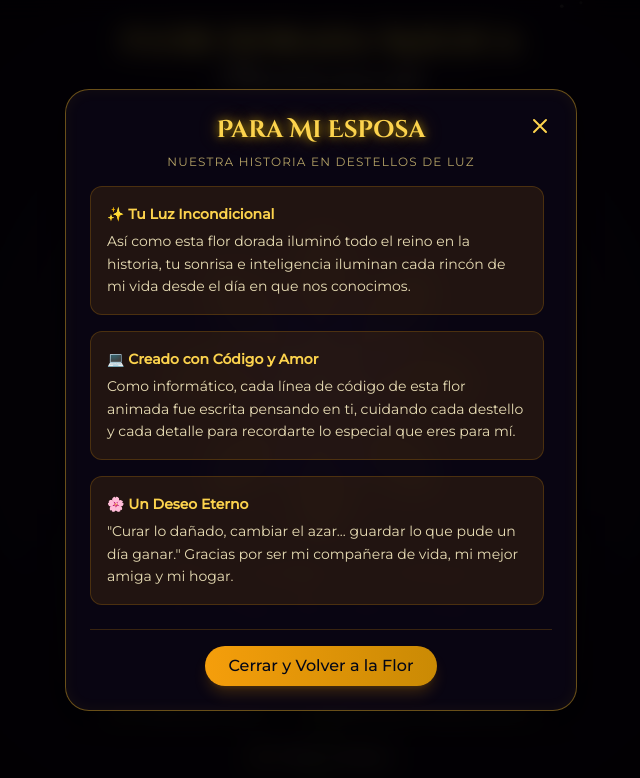
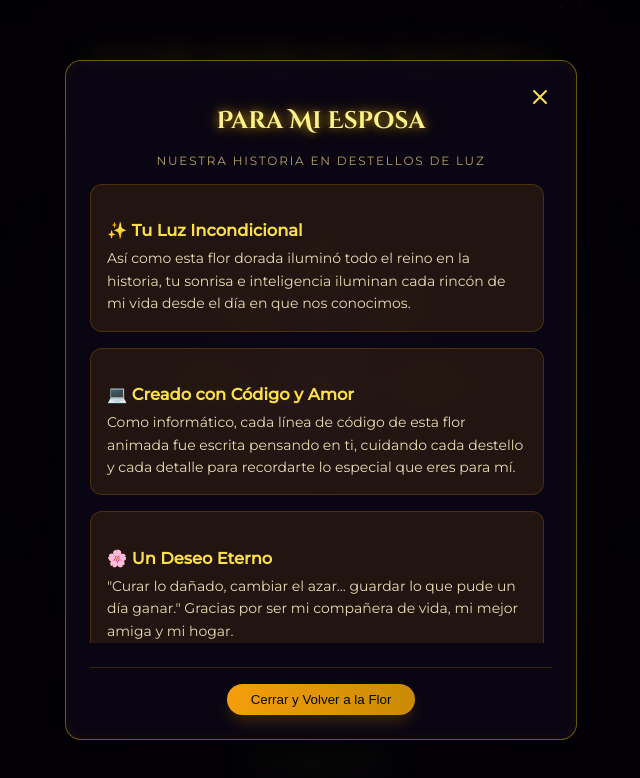
Before and after one commit to migi-sama/mi_bubu, a plain HTML site: page index.html in a window 1280 px wide. Both pictures are taken after a click on the button "Razones por las que te amo". Shown: the top 778 px of the page, without its empty margins (319-959 px from the left). Drawn offline with nearby package versions, Linux system fonts and the light colour scheme; animation ran at ten frames a second.

Commit message:
CSS local

```diff
--- a/index.html
+++ b/index.html
@@ -4,13 +4,14 @@
     <meta charset="UTF-8">
     <meta name="viewport" content="width=device-width, initial-scale=1.0">
     <title>Para Mi Amor - Flor Dorada Mágica</title>
-    <!-- Tailwind CSS CDN -->
-    <script src="https://cdn.tailwindcss.com"></script>
     <!-- Google Fonts -->
     <link rel="preconnect" href="https://fonts.googleapis.com">
     <link rel="preconnect" href="https://fonts.gstatic.com" crossorigin>
     <link href="https://fonts.googleapis.com/css2?family=Cinzel+Decorative:wght@600;700&family=Great+Vibes&family=Montserrat:wght@300;400;500&display=swap" rel="stylesheet">
     <style>
+        *, *::before, *::after {
+            box-sizing: border-box;
+        }
         body {
             margin: 0;
             padding: 0;
@@ -19,6 +20,14 @@
             font-family: 'Montserrat', sans-serif;
             user-select: none;
             -webkit-user-select: none;
+            color: white;
+            height: 100vh;
+            width: 100vw;
+            display: flex;
+            flex-direction: column;
+            justify-content: space-between;
+            align-items: center;
+            position: relative;
         }
 
         .font-cinzel {
@@ -29,12 +38,11 @@
             font-family: 'Great Vibes', cursive;
         }
 
-        /* Gradient background with subtle radial glow behind flower */
+        /* Background & Glow */
         .bg-magic {
             background: radial-gradient(circle at center, #1b0c2e 0%, #0d0417 50%, #030107 100%);
         }
 
-        /* Text glow effect */
         .text-glow {
             text-shadow: 0 0 10px rgba(255, 215, 0, 0.6), 0 0 20px rgba(255, 165, 0, 0.4);
         }
@@ -43,16 +51,17 @@
             text-shadow: 0 0 8px rgba(255, 230, 150, 0.4);
         }
 
-        /* Glassmorphism styling for cards */
+        /* Glassmorphism styling */
         .glass-panel {
             background: rgba(15, 8, 28, 0.65);
             backdrop-filter: blur(12px);
             -webkit-backdrop-filter: blur(12px);
             border: 1px solid rgba(255, 215, 0, 0.2);
             box-shadow: 0 8px 32px 0 rgba(0, 0, 0, 0.5), inset 0 0 15px rgba(255, 215, 0, 0.05);
+            border-radius: 1rem;
         }
 
-        /* Custom scrollbars */
+        /* Custom Scrollbar */
         ::-webkit-scrollbar {
             width: 6px;
         }
@@ -66,66 +75,173 @@
         ::-webkit-scrollbar-thumb:hover {
             background: rgba(255, 215, 0, 0.6);
         }
+
+        /* Layout Helpers */
+        .absolute-canvas {
+            position: absolute;
+            inset: 0;
+            width: 100%;
+            height: 100%;
+        }
+        .pointer-none { pointer-events: none; }
+
+        header {
+            position: relative;
+            z-index: 20;
+            width: 100%;
+            padding: 1.5rem;
+            display: flex;
+            flex-direction: column;
+            align-items: center;
+            pointer-events: none;
+        }
+
+        #touchHint {
+            position: absolute;
+            top: 50%;
+            left: 50%;
+            transform: translate(-50%, -50%);
+            z-index: 20;
+            pointer-events: none;
+            transition: opacity 1000ms ease;
+            opacity: 0.8;
+            display: flex;
+            flex-direction: column;
+            align-items: center;
+        }
+
+        @keyframes ping {
+            0% { transform: scale(1); opacity: 1; }
+            75%, 100% { transform: scale(2); opacity: 0; }
+        }
+        .animate-ping-custom {
+            animation: ping 1.5s cubic-bezier(0, 0, 0.2, 1) infinite;
+        }
+
+        footer {
+            position: relative;
+            z-index: 20;
+            width: 100%;
+            padding: 1rem 1.5rem 1.5rem 1.5rem;
+            display: flex;
+            flex-direction: column;
+            align-items: center;
+        }
+
+        .btn-magic {
+            background: rgba(15, 8, 28, 0.65);
+            backdrop-filter: blur(12px);
+            border: 1px solid rgba(255, 215, 0, 0.3);
+            color: #fde68a;
+            padding: 0.5rem 1rem;
+            border-radius: 0.75rem;
+            font-size: 0.875rem;
+            display: flex;
+            align-items: center;
+            gap: 0.5rem;
+            cursor: pointer;
+            transition: all 0.3s ease;
+        }
+        .btn-magic:hover {
+            background: rgba(255, 165, 0, 0.2);
+            border-color: rgba(255, 215, 0, 0.6);
+        }
+        .btn-magic:active {
+            transform: scale(0.95);
+        }
+
+        /* Modal styling */
+        .modal-overlay {
+            position: fixed;
+            inset: 0;
+            z-index: 50;
+            background: rgba(0, 0, 0, 0.8);
+            backdrop-filter: blur(12px);
+            display: flex;
+            align-items: center;
+            justify-content: center;
+            padding: 1rem;
+            opacity: 0;
+            pointer-events: none;
+            transition: opacity 0.3s ease;
+        }
+        .modal-overlay.active {
+            opacity: 1;
+            pointer-events: auto;
+        }
+        .modal-box {
+            max-width: 32rem;
+            width: 100%;
+            padding: 1.5rem;
+            position: relative;
+            border: 1px solid rgba(255, 215, 0, 0.4);
+            transform: scale(0.95);
+            transition: transform 0.3s ease;
+            max-height: 85vh;
+            display: flex;
+            flex-direction: column;
+        }
+        .modal-overlay.active .modal-box {
+            transform: scale(1);
+        }
     </style>
 </head>
-<body class="bg-magic h-screen w-screen flex flex-col justify-between items-center relative overflow-hidden text-white">
+<body class="bg-magic">
 
     <!-- Canvas para el fondo de estrellas y orbes de luz -->
-    <canvas id="bgCanvas" class="absolute inset-0 z-0 pointer-events-none"></canvas>
+    <canvas id="bgCanvas" class="absolute-canvas pointer-none" style="z-index: 0;"></canvas>
 
     <!-- Canvas interactivo principal de la flor de Rapunzel -->
-    <canvas id="flowerCanvas" class="absolute inset-0 z-10 cursor-pointer"></canvas>
+    <canvas id="flowerCanvas" class="absolute-canvas" style="z-index: 10; cursor: pointer;"></canvas>
 
     <!-- UI Overlay: Encabezado -->
-    <header class="relative z-20 top-0 left-0 w-full p-6 flex flex-col items-center pointer-events-none">
-        <h1 class="font-cinzel text-xl sm:text-3xl text-amber-200 tracking-wider text-glow text-center opacity-90">
+    <header>
+        <h1 class="font-cinzel" style="font-size: clamp(1.25rem, 3vw, 2rem); color: #fef08a; letter-spacing: 0.1em; text-shadow: 0 0 10px rgba(255, 215, 0, 0.6); text-align: center; opacity: 0.9;">
             Flor Dorada Mágica
         </h1>
-        <p class="font-vibe text-2xl sm:text-3xl text-amber-100 text-glow-subtle mt-1 text-center">
+        <p class="font-vibe text-glow-subtle" style="font-size: clamp(1.5rem, 4vw, 2.25rem); color: #fef9c3; margin-top: 0.25rem; text-align: center;">
             Para la luz de mi vida
         </p>
     </header>
 
-    <!-- Indicador de interacción central / Tutorial leve -->
-    <div id="touchHint" class="absolute top-1/2 left-1/2 transform -translate-x-1/2 -translate-y-1/2 z-20 pointer-events-none transition-opacity duration-1000 opacity-80 flex flex-col items-center">
-        <div class="w-12 h-12 rounded-full border border-amber-300/40 flex items-center justify-center animate-ping mb-2">
-            <div class="w-4 h-4 rounded-full bg-amber-300/70"></div>
+    <!-- Indicador de interacción central -->
+    <div id="touchHint">
+        <div style="width: 3rem; height: 3rem; border-radius: 9999px; border: 1px solid rgba(253, 230, 138, 0.4); display: flex; align-items: center; justify-content: center; margin-bottom: 0.5rem;" class="animate-ping-custom">
+            <div style="width: 1rem; height: 1rem; border-radius: 9999px; background-color: rgba(253, 230, 138, 0.7);"></div>
         </div>
-        <p class="text-xs text-amber-200/80 tracking-widest uppercase font-light bg-black/40 px-3 py-1 rounded-full backdrop-blur-sm border border-amber-500/20">
+        <p style="font-size: 0.75rem; color: rgba(253, 230, 138, 0.8); letter-spacing: 0.15em; text-transform: uppercase; background: rgba(0,0,0,0.4); padding: 0.25rem 0.75rem; border-radius: 9999px; backdrop-filter: blur(4px); border: 1px solid rgba(245, 158, 11, 0.2);">
             Toca la flor para desbloquear su magia
         </p>
     </div>
 
-    <!-- UI Overlay: Panel Inferior con Canción / Poema y Navegación de secciones -->
-    <footer class="relative z-20 bottom-0 left-0 w-full p-4 sm:p-6 flex flex-col items-center">
-        <!-- Letra de la canción / Poema interactivo -->
-        <div class="glass-panel p-4 sm:p-5 rounded-2xl max-w-lg w-full mb-4 text-center transition-all duration-500 hover:border-amber-400/40">
-            <p id="lyricText" class="font-vibe text-2xl sm:text-3xl text-amber-200 text-glow leading-relaxed">
+    <!-- UI Overlay: Panel Inferior con Canción / Poema y Botones -->
+    <footer>
+        <div class="glass-panel" style="padding: 1.25rem; max-width: 32rem; width: 100%; margin-bottom: 1rem; text-align: center; transition: all 0.5s ease;">
+            <p id="lyricText" class="font-vibe text-glow" style="font-size: clamp(1.25rem, 3vw, 1.875rem); color: #fef08a; line-height: 1.4;">
                 "Flor que da fulgor, con tu brillo fiel...<br>vuelve el tiempo atrás, traeme lo que fue."
             </p>
-            <p class="text-[10px] sm:text-xs text-amber-300/60 uppercase tracking-widest mt-2 font-medium">
+            <p style="font-size: 0.7rem; color: rgba(253, 230, 138, 0.6); text-transform: uppercase; letter-spacing: 0.15em; margin-top: 0.5rem; font-weight: 500;">
                 — Enredados / Tangled —
             </p>
         </div>
 
-        <!-- Botones de Acción / Futuras Secciones -->
-        <div class="flex flex-wrap justify-center gap-3 max-w-md w-full">
-            <button onclick="toggleSound()" id="soundBtn" class="glass-panel px-4 py-2 rounded-xl text-xs sm:text-sm text-amber-200 flex items-center gap-2 hover:bg-amber-500/20 active:scale-95 transition-all duration-300 border-amber-400/30">
-                <svg id="soundIcon" xmlns="http://www.w3.org/2000/svg" class="h-4 w-4 text-amber-300" fill="none" viewBox="0 0 24 24" stroke="currentColor">
+        <div style="display: flex; flex-wrap: wrap; justify-content: center; gap: 0.75rem; max-width: 28rem; width: 100%;">
+            <button onclick="toggleSound()" id="soundBtn" class="btn-magic">
+                <svg id="soundIcon" xmlns="http://www.w3.org/2000/svg" style="height: 1rem; width: 1rem; color: #fde047;" fill="none" viewBox="0 0 24 24" stroke="currentColor">
                     <path stroke-linecap="round" stroke-linejoin="round" stroke-width="2" d="M15.536 8.464a5 5 0 010 7.072m2.828-9.9a9 9 0 010 12.728M5.586 15H4a1 1 0 01-1-1v-4a1 1 0 011-1h1.586l4.707-4.707C10.923 3.663 12 4.109 12 5v14c0 .891-1.077 1.337-1.707.707L5.586 15z" />
                 </svg>
                 <span id="soundText">Música de Fondo</span>
             </button>
 
-            <button onclick="openModal('lettersModal')" class="glass-panel px-4 py-2 rounded-xl text-xs sm:text-sm text-amber-200 flex items-center gap-2 hover:bg-amber-500/20 active:scale-95 transition-all duration-300 border-amber-400/30">
-                <svg xmlns="http://www.w3.org/2000/svg" class="h-4 w-4 text-amber-300" fill="none" viewBox="0 0 24 24" stroke="currentColor">
+            <button onclick="openModal('lettersModal')" class="btn-magic">
+                <svg xmlns="http://www.w3.org/2000/svg" style="height: 1rem; width: 1rem; color: #fde047;" fill="none" viewBox="0 0 24 24" stroke="currentColor">
                     <path stroke-linecap="round" stroke-linejoin="round" stroke-width="2" d="M4.318 6.318a4.5 4.5 0 000 6.364L12 20.364l7.682-7.682a4.5 4.5 0 00-6.364-6.364L12 7.636l-1.318-1.318a4.5 4.5 0 00-6.364 0z" />
                 </svg>
                 <span>Razones por las que te amo</span>
             </button>
 
-            <button onclick="triggerMagicalBurst()" class="glass-panel px-4 py-2 rounded-xl text-xs sm:text-sm text-amber-200 flex items-center gap-2 hover:bg-amber-500/20 active:scale-95 transition-all duration-300 border-amber-400/30">
-                <svg xmlns="http://www.w3.org/2000/svg" class="h-4 w-4 text-amber-300" fill="none" viewBox="0 0 24 24" stroke="currentColor">
+            <button onclick="triggerMagicalBurst()" class="btn-magic">
+                <svg xmlns="http://www.w3.org/2000/svg" style="height: 1rem; width: 1rem; color: #fde047;" fill="none" viewBox="0 0 24 24" stroke="currentColor">
                     <path stroke-linecap="round" stroke-linejoin="round" stroke-width="2" d="M5 3v4M3 5h4M6 17v4m-2-2h4m5-16l2.286 6.857L21 12l-5.714 2.143L13 21l-2.286-6.857L5 12l5.714-2.143L13 3z" />
                 </svg>
                 <span>Pedir un Deseo</span>
@@ -133,38 +249,37 @@
         </div>
     </footer>
 
-    <!-- Modal: Razones por las que te amo / Carta -->
-    <div id="lettersModal" class="fixed inset-0 z-50 bg-black/80 backdrop-blur-md flex items-center justify-center p-4 opacity-0 pointer-events-none transition-opacity duration-300">
-        <div class="glass-panel max-w-lg w-full p-6 rounded-3xl relative border border-amber-400/40 transform scale-95 transition-transform duration-300 max-h-[85vh] flex flex-col" id="modalContent">
-            <!-- Botón cerrar -->
-            <button onclick="closeModal('lettersModal')" class="absolute top-4 right-4 text-amber-300 hover:text-white p-2 rounded-full hover:bg-white/10 transition">
-                <svg xmlns="http://www.w3.org/2000/svg" class="h-6 w-6" fill="none" viewBox="0 0 24 24" stroke="currentColor">
+    <!-- Modal: Razones por las que te amo -->
+    <div id="lettersModal" class="modal-overlay">
+        <div class="glass-panel modal-box" id="modalContent">
+            <button onclick="closeModal('lettersModal')" style="position: absolute; top: 1rem; right: 1rem; color: #fde047; background: transparent; border: none; cursor: pointer; padding: 0.5rem; border-radius: 9999px; display: flex; align-items: center; justify-content: center; transition: background 0.2s;" onmouseover="this.style.background='rgba(255,255,255,0.1)'" onmouseout="this.style.background='transparent'">
+                <svg xmlns="http://www.w3.org/2000/svg" style="height: 1.5rem; width: 1.5rem;" fill="none" viewBox="0 0 24 24" stroke="currentColor">
                     <path stroke-linecap="round" stroke-linejoin="round" stroke-width="2" d="M6 18L18 6M6 6l12 12" />
                 </svg>
             </button>
 
-            <h2 class="font-cinzel text-2xl text-amber-300 text-glow text-center mb-2">Para Mi Esposa</h2>
-            <p class="text-xs text-center text-amber-200/70 mb-4 uppercase tracking-widest">Nuestra historia en destellos de luz</p>
+            <h2 class="font-cinzel text-glow" style="font-size: 1.5rem; color: #fef08a; text-align: center; margin-bottom: 0.25rem;">Para Mi Esposa</h2>
+            <p style="font-size: 0.75rem; text-align: center; color: rgba(253, 230, 138, 0.7); margin-bottom: 1rem; text-transform: uppercase; letter-spacing: 0.15em;">Nuestra historia en destellos de luz</p>
 
-            <div class="overflow-y-auto pr-2 space-y-4 text-amber-100/90 text-sm leading-relaxed flex-1">
-                <div class="p-4 rounded-xl bg-amber-500/10 border border-amber-500/20">
-                    <h3 class="font-semibold text-amber-300 mb-1">✨ Tu Luz Incondicional</h3>
-                    <p>Así como esta flor dorada iluminó todo el reino en la historia, tu sonrisa e inteligencia iluminan cada rincón de mi vida desde el día en que nos conocimos.</p>
+            <div style="overflow-y: auto; padding-right: 0.5rem; display: flex; flex-direction: column; gap: 1rem; color: rgba(254, 243, 199, 0.9); font-size: 0.875rem; line-height: 1.6; flex: 1;">
+                <div style="padding: 1rem; border-radius: 0.75rem; background: rgba(245, 158, 11, 0.1); border: 1px solid rgba(245, 158, 11, 0.2);">
+                    <h3 style="font-weight: 600; color: #fde047; margin-bottom: 0.25rem;">✨ Tu Luz Incondicional</h3>
+                    <p style="margin: 0;">Así como esta flor dorada iluminó todo el reino en la historia, tu sonrisa e inteligencia iluminan cada rincón de mi vida desde el día en que nos conocimos.</p>
                 </div>
 
-                <div class="p-4 rounded-xl bg-amber-500/10 border border-amber-500/20">
-                    <h3 class="font-semibold text-amber-300 mb-1">💻 Creado con Código y Amor</h3>
-                    <p>Como informático, cada línea de código de esta flor animada fue escrita pensando en ti, cuidando cada destello y cada detalle para recordarte lo especial que eres para mí.</p>
+                <div style="padding: 1rem; border-radius: 0.75rem; background: rgba(245, 158, 11, 0.1); border: 1px solid rgba(245, 158, 11, 0.2);">
+                    <h3 style="font-weight: 600; color: #fde047; margin-bottom: 0.25rem;">💻 Creado con Código y Amor</h3>
+                    <p style="margin: 0;">Como informático, cada línea de código de esta flor animada fue escrita pensando en ti, cuidando cada destello y cada detalle para recordarte lo especial que eres para mí.</p>
                 </div>
 
-                <div class="p-4 rounded-xl bg-amber-500/10 border border-amber-500/20">
-                    <h3 class="font-semibold text-amber-300 mb-1">🌸 Un Deseo Eterno</h3>
-                    <p>"Curar lo dañado, cambiar el azar... guardar lo que pude un día ganar." Gracias por ser mi compañera de vida, mi mejor amiga y mi hogar.</p>
+                <div style="padding: 1rem; border-radius: 0.75rem; background: rgba(245, 158, 11, 0.1); border: 1px solid rgba(245, 158, 11, 0.2);">
+                    <h3 style="font-weight: 600; color: #fde047; margin-bottom: 0.25rem;">🌸 Un Deseo Eterno</h3>
+                    <p style="margin: 0;">"Curar lo dañado, cambiar el azar... guardar lo que pude un día ganar." Gracias por ser mi compañera de vida, mi mejor amiga y mi hogar.</p>
                 </div>
             </div>
 
-            <div class="mt-6 pt-4 border-t border-amber-500/20 text-center">
-                <button onclick="closeModal('lettersModal')" class="bg-gradient-to-r from-amber-500 to-yellow-600 text-slate-950 font-medium px-6 py-2 rounded-full hover:brightness-110 active:scale-95 transition shadow-lg shadow-amber-500/20">
+            <div style="margin-top: 1.5rem; padding-top: 1rem; border-top: 1px solid rgba(245, 158, 11, 0.2); text-align: center;">
+                <button onclick="closeModal('lettersModal')" style="background: linear-gradient(to right, #f59e0b, #ca8a04); color: #020617; font-weight: 500; padding: 0.5rem 1.5rem; border-radius: 9999px; border: none; cursor: pointer; transition: filter 0.2s, transform 0.1s; box-shadow: 0 10px 15px -3px rgba(245, 158, 11, 0.2);" onmouseover="this.style.filter='brightness(1.1)'" onmouseout="this.style.filter='none'">
                     Cerrar y Volver a la Flor
                 </button>
             </div>
@@ -424,14 +539,14 @@
             ctx.arc(0, 0, 220 * baseScale * glowIntensity, 0, Math.PI * 2);
             ctx.fill();
 
-            // Capa 1: Pétalos Traseros / Externos (Dorados - isViolet = false)
+            // Capa 1: Pétalos Traseros / Externos (Dorados)
             const numPetalsBack = 8;
             for (let i = 0; i < numPetalsBack; i++) {
                 const angle = (i * Math.PI * 2) / numPetalsBack + Math.sin(time + i) * 0.02;
                 drawSinglePetal(petalLength * 1.1, petalWidth * 1.1, angle, pulse, false);
             }
 
-            // Capa 2: Pétalos Delanteros / Centrales (VIOLETAS - isViolet = true)
+            // Capa 2: Pétalos Delanteros / Centrales (VIOLETAS)
             const numPetalsFront = 8;
             for (let i = 0; i < numPetalsFront; i++) {
                 const angle = (i * Math.PI * 2) / numPetalsFront + (Math.PI / numPetalsFront) + Math.cos(time * 1.5 + i) * 0.02;
@@ -530,7 +645,8 @@
             }
 
             if (!touchHintDismissed) {
-                document.getElementById('touchHint').classList.add('opacity-0');
+                const hint = document.getElementById('touchHint');
+                if (hint) hint.style.opacity = '0';
                 touchHintDismissed = true;
             }
 
@@ -631,16 +747,12 @@
 
         function openModal(id) {
             const modal = document.getElementById(id);
-            modal.classList.remove('opacity-0', 'pointer-events-none');
-            modal.querySelector('#modalContent').classList.remove('scale-95');
-            modal.querySelector('#modalContent').classList.add('scale-100');
+            modal.classList.add('active');
         }
 
         function closeModal(id) {
             const modal = document.getElementById(id);
-            modal.classList.add('opacity-0', 'pointer-events-none');
-            modal.querySelector('#modalContent').classList.remove('scale-100');
-            modal.querySelector('#modalContent').classList.add('scale-95');
+            modal.classList.remove('active');
         }
 
         window.onload = () => {
```
